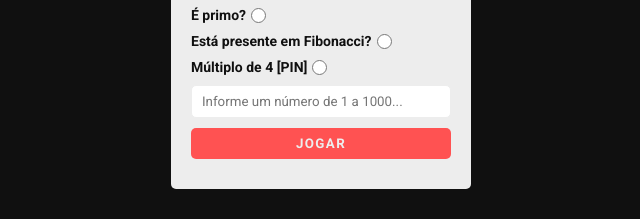
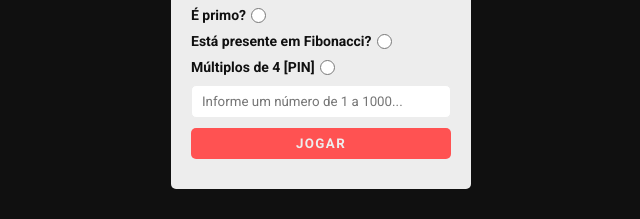
Before and after one commit to mannoeu/numbers_game, a website built with Parcel: page src/index.html in a window 1280 px wide. Shown: the part 213-432 px from the top of the page, 319-959 px from the left. Built offline with nearby package versions, Linux system fonts and the light colour scheme.

Commit message:
fix: multiple text

```diff
--- a/src/index.html
+++ b/src/index.html
@@ -39,7 +39,7 @@
           </div>
 
           <div class="field">
-            <label for="multipleOf4">Múltiplo de 4 [PIN]</label>
+            <label for="multipleOf4">Múltiplos de 4 [PIN]</label>
             <input
               type="radio"
               name="choose"
```
